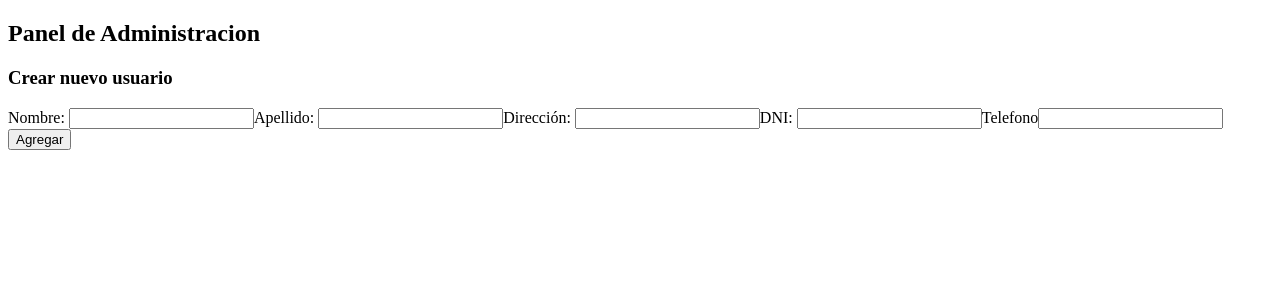
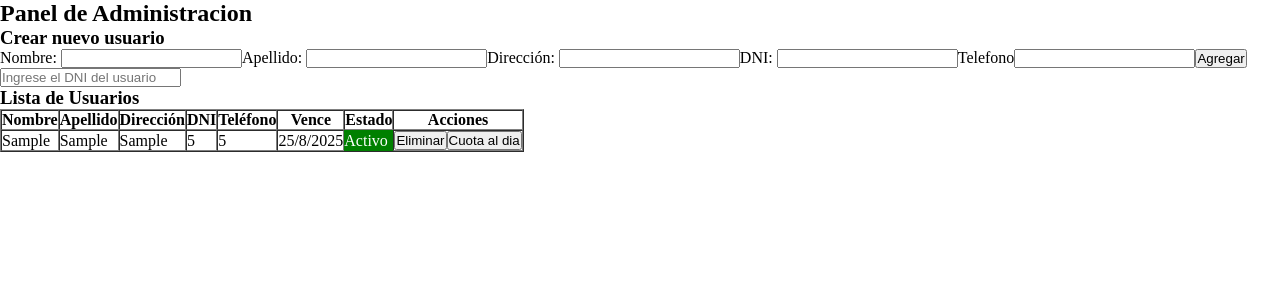
Before and after one commit to LeandroCalcabrini/registerGym, a React (Vite) app: page /admin in a window 1280 px wide. Both pictures are taken after typing "Sample", "Sample", "Sample", "5", "5" into the empty fields and a click on the button "Agregar". Shown: the top 300 px of the page. Built offline with nearby package versions, Linux system fonts and the light colour scheme.

Commit message:
agregado del componente userlist

```diff
--- a/src/App.css
+++ b/src/App.css
@@ -0,0 +1,16 @@
+*{
+    padding: 0;
+    margin: 0;
+    box-sizing: border-box;
+}
+
+.status{
+    background-color: red;
+    color: white;
+    border: none;
+    cursor: pointer;
+}
+
+.status.active{
+    background-color: green;
+}
--- a/src/App.jsx
+++ b/src/App.jsx
@@ -9,7 +9,7 @@ function App() {
   const [users, setUsers] = useState([]);
   return (
     <>
-      <contextApp.Provider value={{users, setUsers}}>
+      <contextApp.Provider value={{ users, setUsers }}>
         <BrowserRouter>
           <Routes>
             <Route path="/" element={<Home />} />
--- a/src/components/admin/NewUser.jsx
+++ b/src/components/admin/NewUser.jsx
@@ -15,7 +15,7 @@ const NewUser = () => {
 
   const handleChange = (e) => {
     const { value, name } = e.target;
-    setUserForm({ ...userForm, [name]: value });
+    setUserForm({ ...userForm, [name]: value.charAt(0).toUpperCase()+ value.slice(1).toLowerCase() });
   };
 
   const handleSubmit = (e) => {
@@ -35,17 +35,24 @@ const NewUser = () => {
       setError("Ese DNI ya esta registrado");
       return;
     }
-    setUsers([...users, userForm]);
+    const activeUser = {
+      ...userForm,
+      estado: true,
+      inscriptionDate: new Date().toISOString(),
+    };
+    setUsers([...users, activeUser]);
     setUserForm({
       nombre: "",
       apellido: "",
       direccion: "",
       dni: "",
       telefono: "",
+      estado: false,
     });
     setError("");
   };
 
+  console.log(users)
   return (
     <section className="container">
       <h2>Panel de Administracion</h2>
--- /dev/null
+++ b/src/components/admin/UsersList.jsx
@@ -0,0 +1,110 @@
+import { useContext, useState, useEffect } from "react";
+import { contextApp } from "../../context/context";
+
+const UsersList = () => {
+  const { users, setUsers } = useContext(contextApp);
+  const [filterUser, setFilterUser] = useState([]);
+
+  const handleDelete = (dni) => {
+    // funcion para eliminar usuario
+    const userDelete = users.filter((user) => user.dni !== dni);
+    setUsers(userDelete);
+  };
+
+  const handleActive = (dni) => {
+    // funcion para indicar que el usuario esta al dia,
+    const userActive = users.map((user) =>
+      user.dni === dni
+        ? { ...user, estado: true, inscriptionDate: new Date().toISOString() }
+        : user
+    );
+    setUsers(userActive);
+  };
+
+  const handleChange = (e) => {
+    const value = e.target.value;
+    const searchUser = users.filter((user) => user.dni === value);
+    setFilterUser(searchUser);
+  };
+
+  const usersFilter = filterUser.length > 0 ? filterUser : users;
+
+  const expirationDate = (inscriptionDate) => {
+    const date = new Date(inscriptionDate);
+    date.setMonth(date.getMonth() + 1);
+
+    return date.toLocaleDateString("es-AR");
+  };
+
+  const expiredSuscription = () => {
+    const today = new Date();
+    const updateUsers = users.map((user) => {
+      const inscriptionDate = new Date(user.inscriptionDate);
+      const expirationDate = new Date(inscriptionDate);
+      expirationDate.setMonth(expirationDate.getMonth() + 1);
+      const isExpired = today > expirationDate;
+      return { ...user, estado: !isExpired };
+    });
+    setUsers(updateUsers);
+  };
+
+  useEffect(() => {
+    expiredSuscription();
+  }, []);
+
+  return (
+    <section className="container">
+      <form>
+        <input
+          type="search"
+          onChange={handleChange}
+          placeholder="Ingrese el DNI del usuario "
+        />
+      </form>
+      <h3>Lista de Usuarios</h3>
+      {usersFilter.length === 0 ? (
+        <p>No hay usuarios registrados.</p>
+      ) : (
+        <table border="1" cellPadding="10" cellSpacing="0">
+          <thead>
+            <tr>
+              <th>Nombre</th>
+              <th>Apellido</th>
+              <th>Dirección</th>
+              <th>DNI</th>
+              <th>Teléfono</th>
+              <th>Vence</th>
+              <th>Estado</th>
+              <th>Acciones</th>
+            </tr>
+          </thead>
+          <tbody>
+            {usersFilter.map((user) => (
+              <tr key={user.dni}>
+                <td>{user.nombre}</td>
+                <td>{user.apellido}</td>
+                <td>{user.direccion}</td>
+                <td>{user.dni}</td>
+                <td>{user.telefono}</td>
+                <td>{expirationDate(user.inscriptionDate)}</td>
+                <td className={`status ${user.estado ? "active" : ""}`}>
+                  {user.estado ? "Activo" : "Inactivo"}
+                </td>
+                <td>
+                  <button onClick={() => handleDelete(user.dni)}>
+                    Eliminar
+                  </button>
+                  <button onClick={() => handleActive(user.dni)}>
+                    Cuota al dia
+                  </button>
+                </td>
+              </tr>
+            ))}
+          </tbody>
+        </table>
+      )}
+    </section>
+  );
+};
+
+export default UsersList;
--- a/src/pages/Admin.jsx
+++ b/src/pages/Admin.jsx
@@ -5,6 +5,7 @@ const Admin = () => {
   return (
     <main>
       <NewUser />
+      <UsersList/>
     </main>
   );
 };
```
